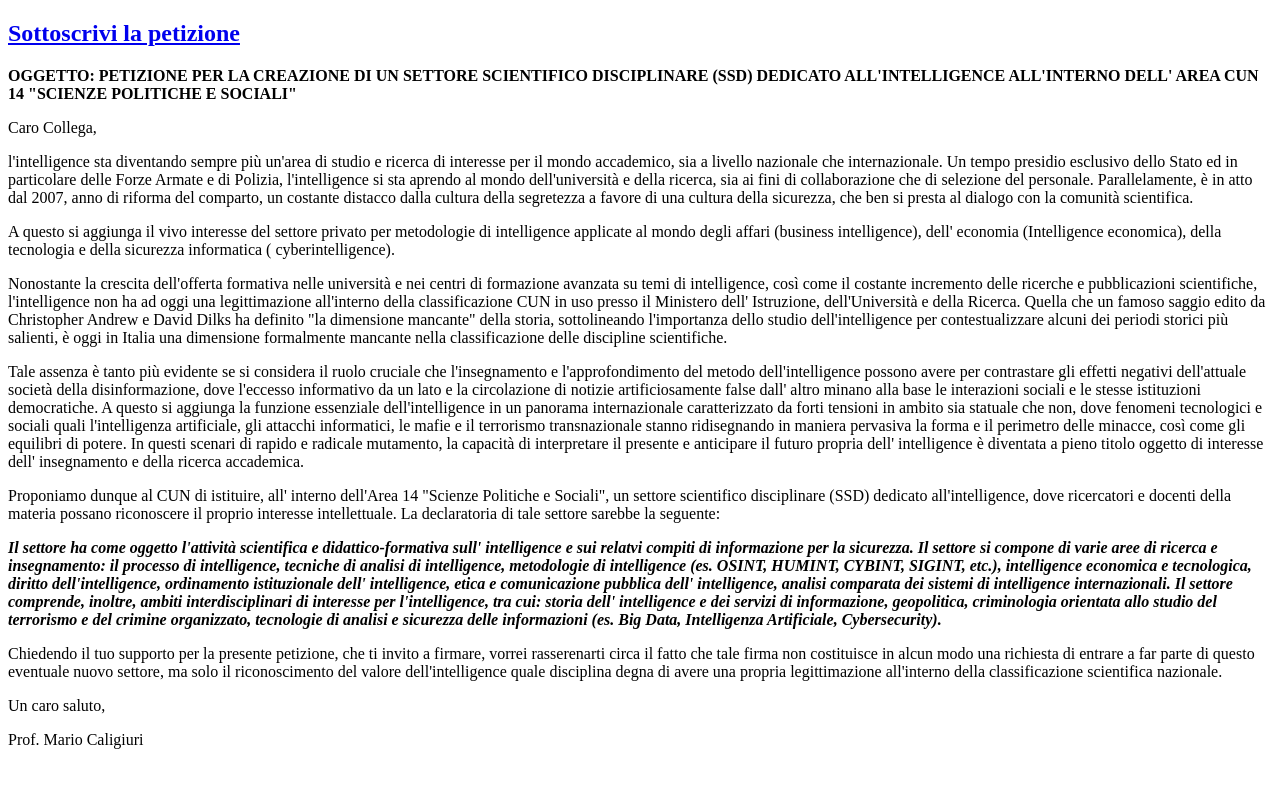
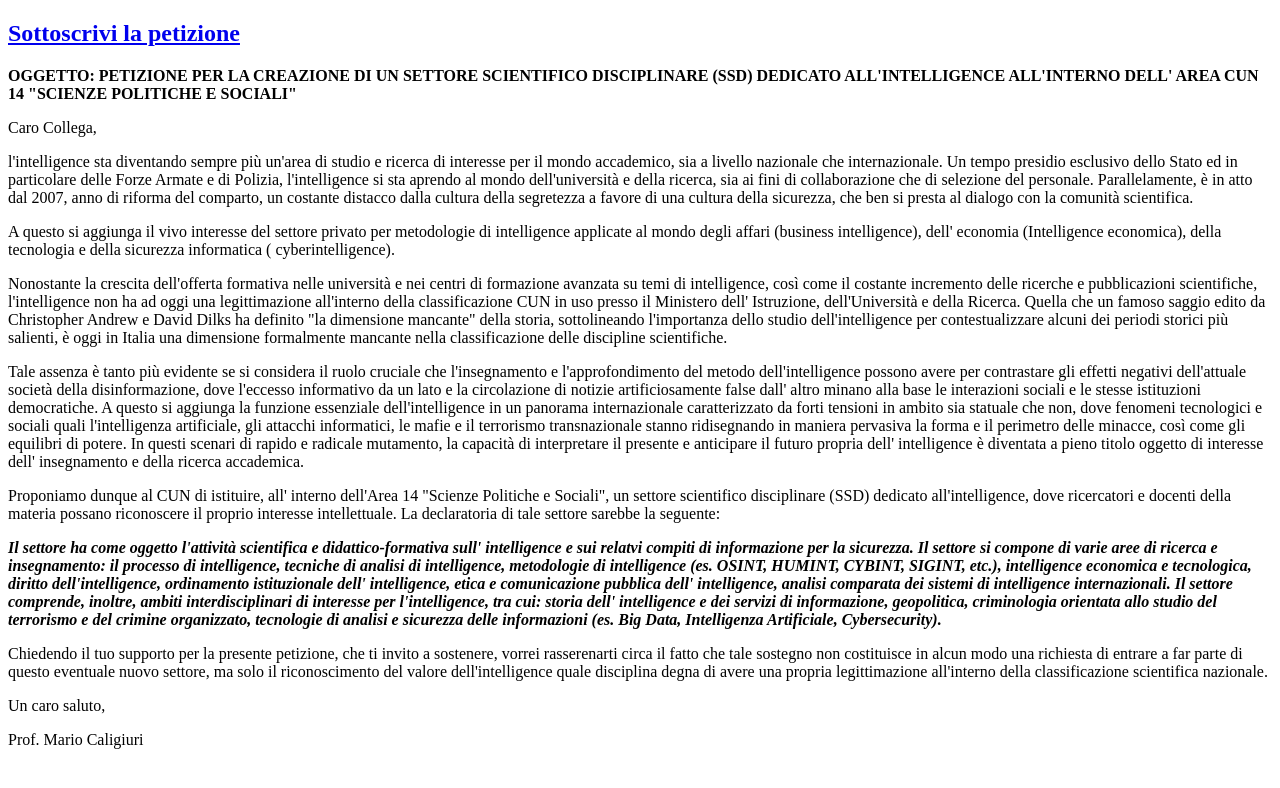
Before and after one commit to lr85/lr85.github.io, a plain HTML site: page index.html in a window 1280 px wide. Drawn offline with Linux system fonts and the light colour scheme.

Commit message:
Update index.html

```diff
--- a/index.html
+++ b/index.html
@@ -50,8 +50,8 @@
   e dei servizi di informazione, geopolitica, criminologia orientata allo studio del terrorismo e del crimine organizzato,
   tecnologie di analisi e sicurezza delle informazioni (es. Big Data, Intelligenza Artificiale, Cybersecurity).</i></b></p>
 
-<p> Chiedendo il tuo supporto per la presente petizione, che ti invito a firmare, vorrei rasserenarti circa il fatto che
-  tale firma non costituisce in alcun modo una richiesta di entrare a far parte di questo eventuale nuovo settore,
+<p> Chiedendo il tuo supporto per la presente petizione, che ti invito a sostenere, vorrei rasserenarti circa il fatto che
+  tale sostegno non costituisce in alcun modo una richiesta di entrare a far parte di questo eventuale nuovo settore,
   ma solo il riconoscimento del valore dell'intelligence quale disciplina degna di avere una propria legittimazione
   all'interno della classificazione scientifica nazionale.</p>
 
```
